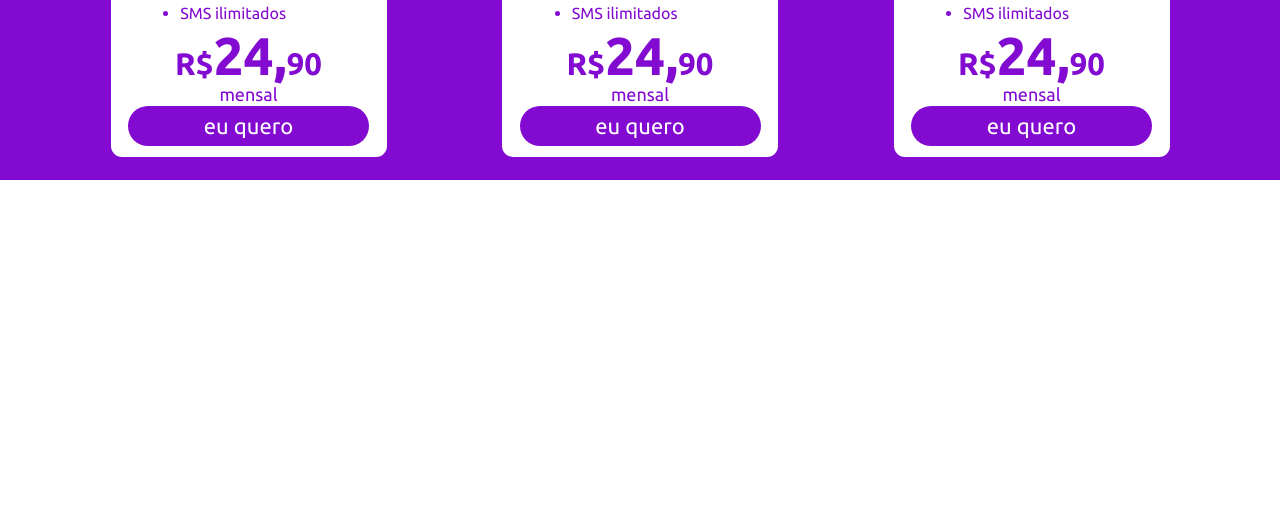
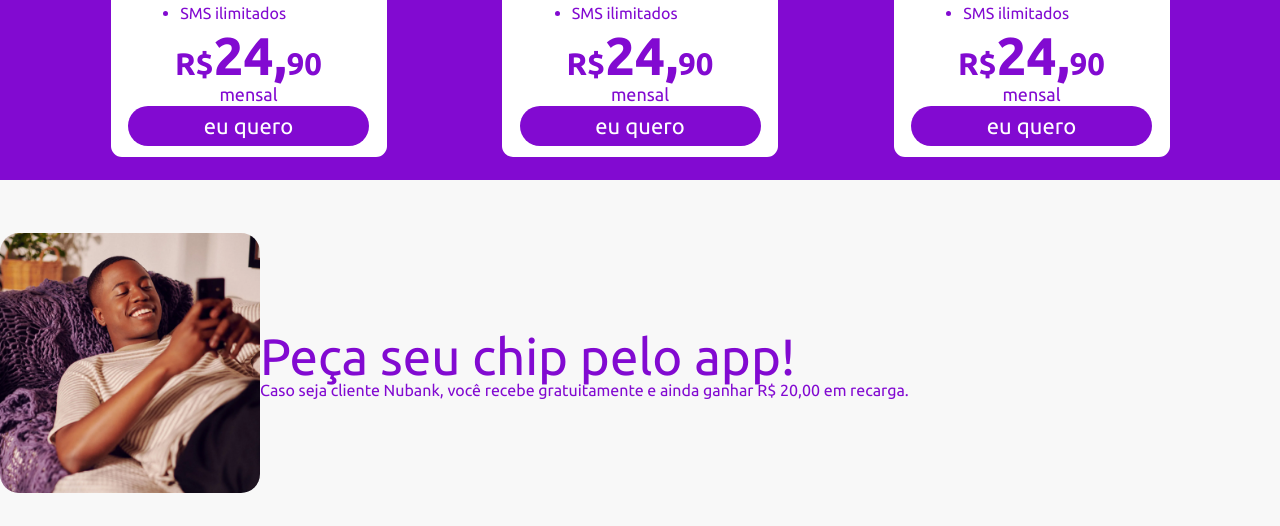
Before and after one commit to MarceloSantana7/NuCell-A-operadora-do-Nubank, a plain HTML site: page index.html in a window 1280 px wide. Shown: the part 835-1361 px from the top of the page. Before the commit the page ends 1015 px from the top, so only its background shows below. Drawn offline with nearby package versions, Linux system fonts and the light colour scheme.

```diff
--- a/assets/style.css
+++ b/assets/style.css
@@ -207,6 +207,34 @@ nav li {
   font-size: 53px;
 }
 
+/* Chip */
+
+.chip {
+  display: flex;
+  background-color: var(--grayLight);
+  min-height: 346px;
+  justify-content: center;
+  align-items: center;
+  padding-top: 22px;
+}
+
+.chip > div {
+  width: 100%;
+  max-width: 1280px;
+  height: 100%;
+  display: flex;
+  align-items: center;
+  flex-direction: row;
+  color: var(--purple);
+}
+
+.chip h3 {
+  font-size: 51px;
+}
+
+
+
+
 /* Responsive */
 
 @media (max-width: 600px) {
--- a/index.html
+++ b/index.html
@@ -119,5 +119,19 @@
         </div>
       </div>
     </section>
+    <section class="chip">
+      <div>
+        <div>
+          <img src="/assets/nubank-celular-seguro-como-contratar.png" alt="" />
+        </div>
+        <div>
+          <h3>Peça seu chip pelo app!</h3>
+          <h1>
+            Caso seja cliente Nubank, você recebe gratuitamente e ainda ganhar
+            R$ 20,00 em recarga.
+          </h1>
+        </div>
+      </div>
+    </section>
   </body>
 </html>
```
